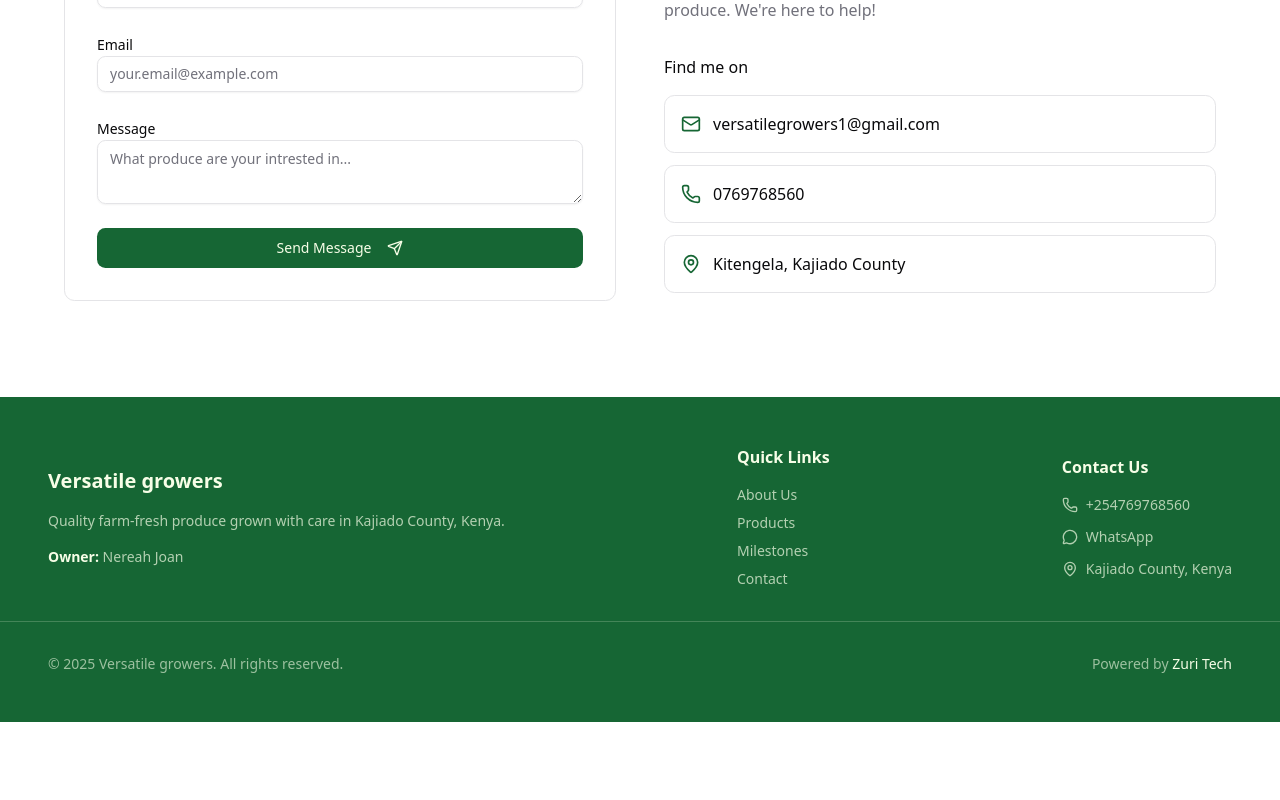
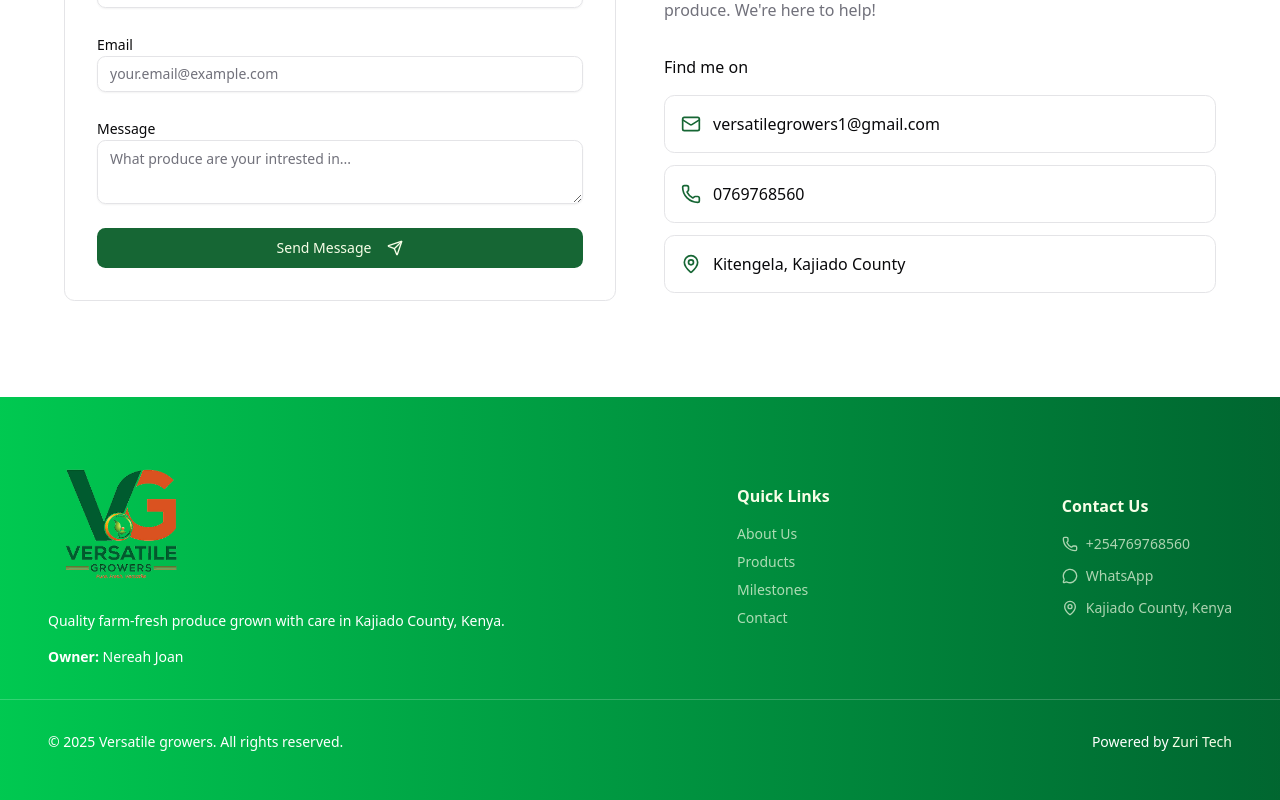
Before and after one commit to khayanga/versatile-growers, a Next.js app: page / in a window 1280 px wide. Shown: the part 3956-4756 px from the top of the page. Before the commit the page ends 4678 px from the top, so only its background shows below. Built offline with nearby package versions, Linux system fonts and the light colour scheme.

Commit message:
footer changes

```diff
--- a/components/Footer.tsx
+++ b/components/Footer.tsx
@@ -1,4 +1,5 @@
 import { Phone, MessageCircle, MapPin } from "lucide-react";
+import Image from "next/image";
 
 const PHONE_NUMBER = "+254769768560";
 
@@ -6,21 +7,27 @@
   const currentYear = new Date().getFullYear();
 
   return (
-    <footer className="bg-primary text-primary-foreground py-12">
+    <footer className="bg-linear-to-r from-green-500 to-green-800 text-primary-foreground py-12">
       <div className="container  mx-auto ">
         <div className="max-w-7xl mx-auto">
           {/* Main Footer Content */}
           <div className="flex flex-col items-center gap-4 md:flex-row justify-between  md:px-12 mb-8">
             {/* Farm Info */}
             <div className="text-center md:text-left">
-              <h3 className="text-xl font-display font-bold mb-4">
-                Versatile growers
-              </h3>
-              <p className="text-primary-foreground/70 text-sm mb-4">
+              <div>
+                <Image
+                src="/logo.png"
+                alt="Versatile Growers Logo"
+                width={150}
+                height={150}
+                className="mx-auto md:mx-0 mb-4"
+                />
+              </div>
+              <p className="text-white text-sm mb-4">
                 Quality farm-fresh produce grown with care in Kajiado County, Kenya.
               </p>
-              <p className="text-primary-foreground/70 text-sm">
-                <strong className="text-primary-foreground">Owner:</strong> Nereah Joan
+              <p className="text-white text-sm">
+                <strong className="text-white">Owner:</strong> Nereah Joan
               </p>
             </div>
 
@@ -28,16 +35,16 @@
             <div>
               <h4 className="font-semibold mb-4">Quick Links</h4>
               <nav className="space-y-2">
-                <a href="#about" className="block text-primary-foreground/70 hover:text-primary-foreground text-sm transition-colors">
+                <a href="#about" className="block text-primary-foreground/70 hover:text-orange-400 text-sm transition-colors">
                   About Us
                 </a>
-                <a href="#products" className="block text-primary-foreground/70 hover:text-primary-foreground text-sm transition-colors">
+                <a href="#products" className="block text-primary-foreground/70 hover:text-orange-400 text-sm transition-colors">
                   Products
                 </a>
-                <a href="#milestones" className="block text-primary-foreground/70 hover:text-primary-foreground text-sm transition-colors">
+                <a href="#milestones" className="block text-primary-foreground/70 hover:text-orange-400 text-sm transition-colors">
                   Milestones
                 </a>
-                <a href="#contact" className="block text-primary-foreground/70 hover:text-primary-foreground text-sm transition-colors">
+                <a href="#contact" className="block text-primary-foreground/70 hover:text-orange-400 text-sm transition-colors">
                   Contact
                 </a>
               </nav>
@@ -48,8 +55,8 @@
               <h4 className="font-semibold mb-4">Contact Us</h4>
               <div className="space-y-3">
                 <a
-                  href={`tel:${PHONE_NUMBER}`}
-                  className="flex items-center gap-2 text-primary-foreground/70 hover:text-primary-foreground text-sm transition-colors"
+
+                  className="flex items-center gap-2 text-primary-foreground/70 hover:text-orange-400 text-sm transition-colors"
                 >
                   <Phone className="w-4 h-4" />
                   {PHONE_NUMBER}
@@ -58,7 +65,7 @@
                   href={`https://wa.me/${PHONE_NUMBER.replace("+", "")}`}
                   target="_blank"
                   rel="noopener noreferrer"
-                  className="flex items-center gap-2 text-primary-foreground/70 hover:text-primary-foreground text-sm transition-colors"
+                  className="flex items-center gap-2 text-primary-foreground/70 hover:text-orange-400 text-sm transition-colors"
                 >
                   <MessageCircle className="w-4 h-4" />
                   WhatsApp
@@ -72,12 +79,12 @@
           </div>
 
           {/* Divider */}
-          <div className="border-t border-primary-foreground/20 pt-8">
+          <div className="border-t border-white/20 pt-8">
             <div className="flex flex-col md:flex-row justify-between items-center gap-4 px-12">
-              <p className="text-primary-foreground/60 text-sm">
+              <p className="text-white text-sm">
                 © {currentYear} Versatile growers. All rights reserved.
               </p>
-              <p className="text-primary-foreground/60 text-sm">
+              <p className="text-white text-sm">
                 Powered by{" "}
                 <a
                   href="#"
--- a/components/Navbar.tsx
+++ b/components/Navbar.tsx
@@ -79,6 +79,7 @@
             </span>
           </a>
 
+
           {/* Desktop Navigation */}
           <div className="hidden md:flex items-center gap-1">
             {navLinks.map((link) => (
```
Also changed, not shown: public/logo.png (added).
